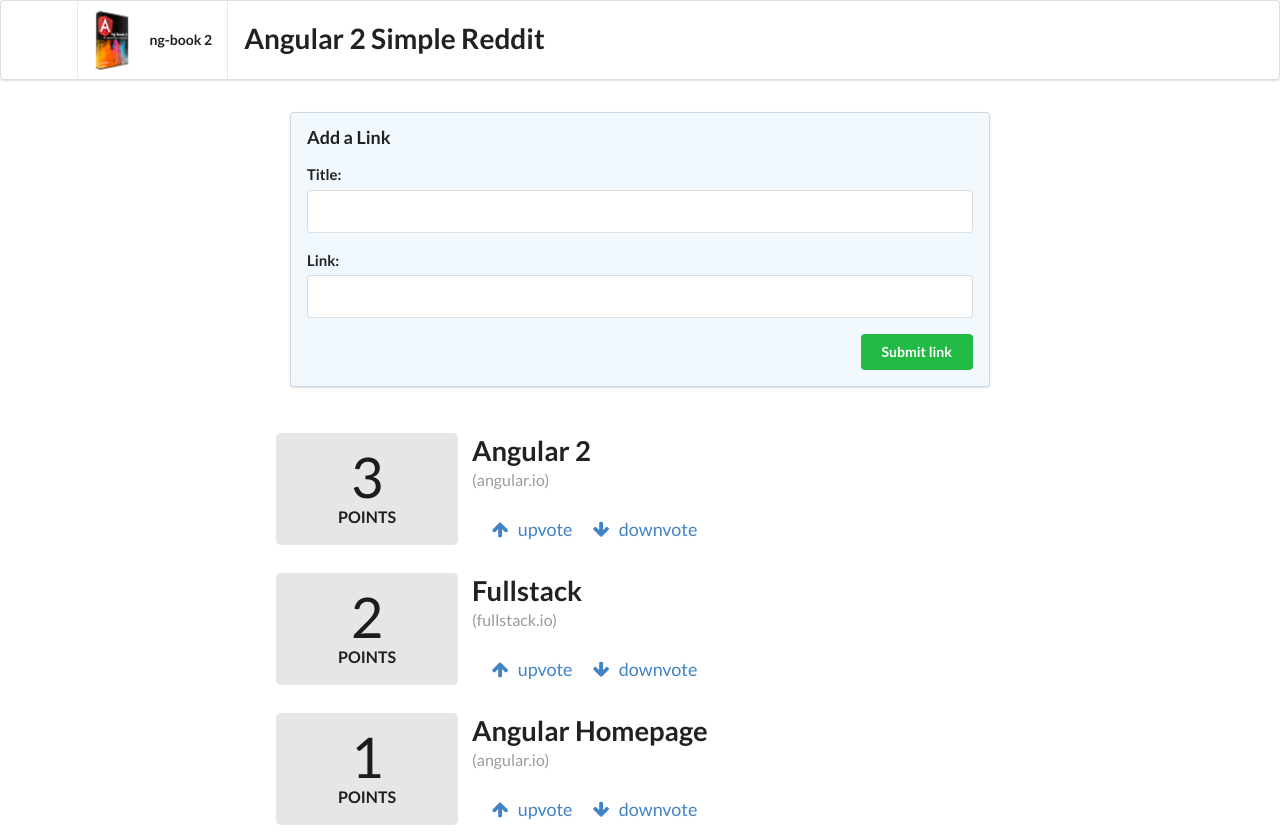
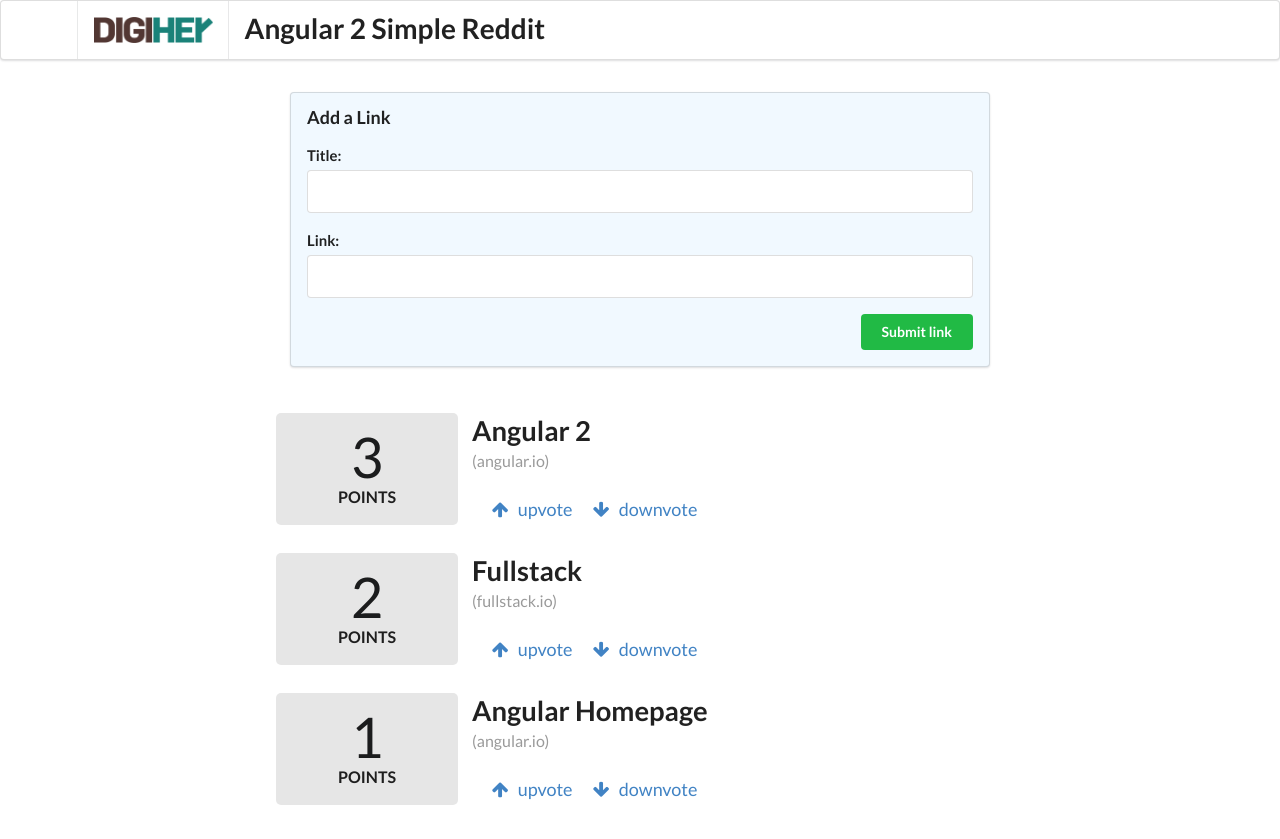
Before and after one commit to DKriskov2/angular2-reddit, an Angular app: page / in a window 1280 px wide. Built offline with nearby package versions, Linux system fonts and the light colour scheme.

Commit message:
add digihey logo

```diff
--- a/src/index.html
+++ b/src/index.html
@@ -14,8 +14,7 @@
   <div class="ui menu">
     <div class="ui container">
       <a href="#" class="header item">
-        <img class="logo" src="/assets/images/ng-book-2-minibook.png">
-        ng-book 2
+        <img class="logo" src="/assets/images/digihey-logo-nav.png">
       </a>
       <div class="header item borderless">
         <h1 class="ui header">
--- a/src/styles.css
+++ b/src/styles.css
@@ -1,7 +1,7 @@
 @import './app/vendor/semantic.min.css';
 
 .ui.menu .item img.logo {
-    margin-right: 1.5em;
+    width: 8.5em;
 }
 
 form.ui.segment.form {
```
Also changed, not shown: src/assets/images/digihey-logo-nav.png (added).
